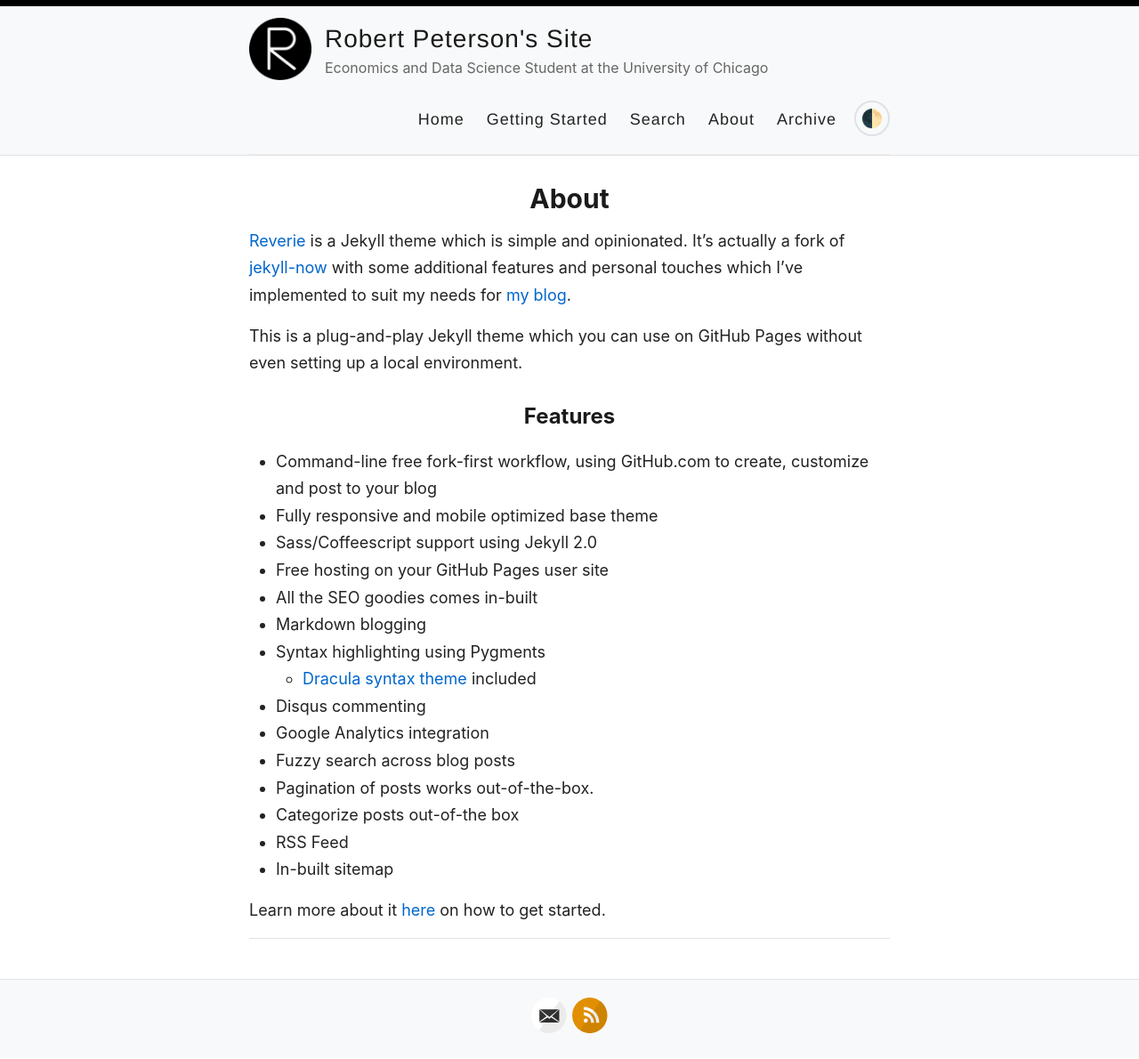
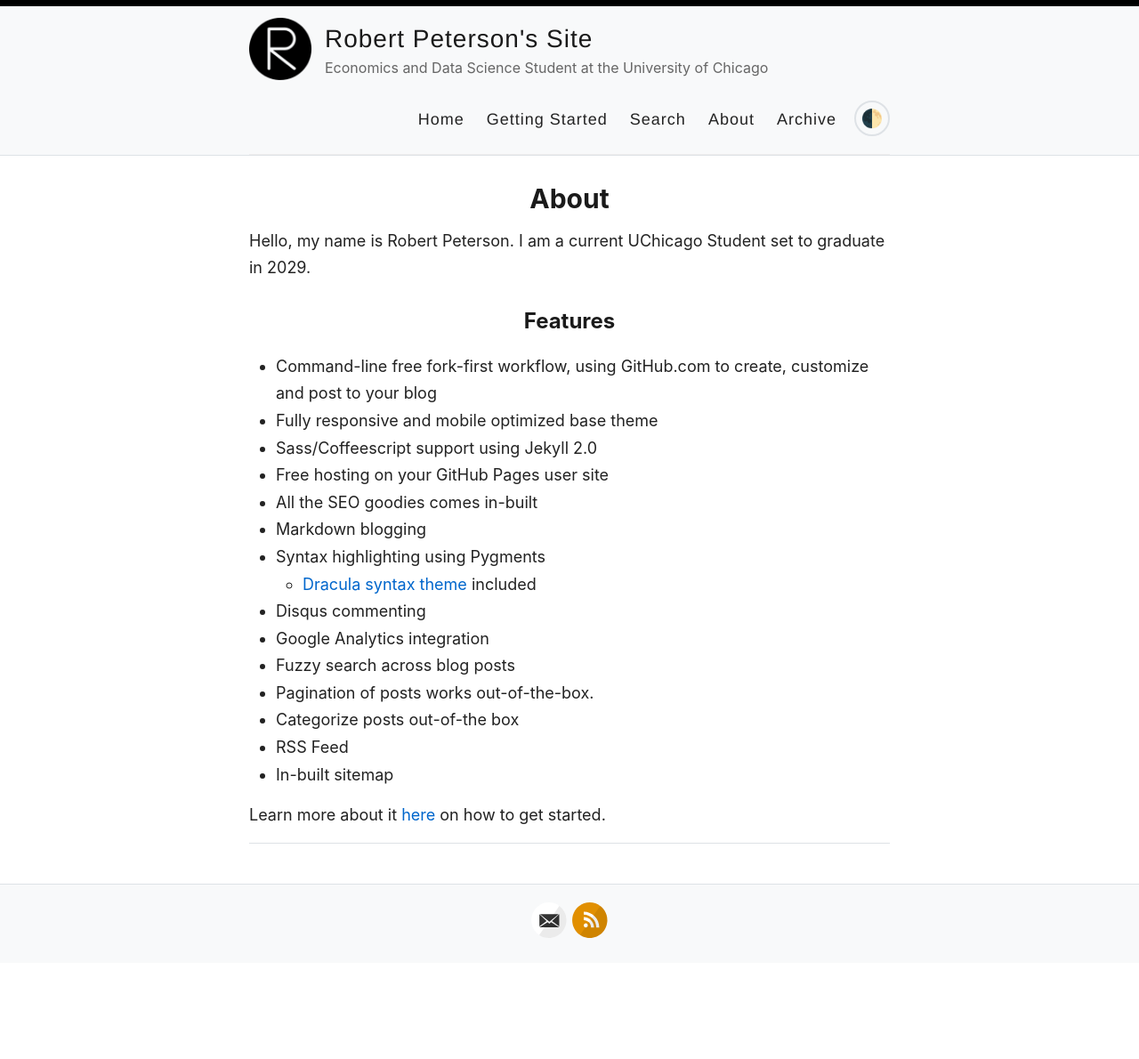
Before and after one commit to RobfPeterson/RobfPeterson.github.io, a Jekyll site: the page built from _pages/about.md, in a window 1280 px wide. Shown: the whole page at 89% size. Built offline with Jekyll 4.4.1, drawn with Linux system fonts in a browser that asks for light colours; after the commit the page ends 1083 px from its top, so only the background shows below that.

Commit message:
Update about.md

```diff
--- a/_pages/about.md
+++ b/_pages/about.md
@@ -4,9 +4,8 @@ title: About
 permalink: /about/
 ---
 
-[Reverie](https://github.com/amitmerchant1990/reverie) is a Jekyll theme which is simple and opinionated. It's actually a fork of [jekyll-now](https://github.com/barryclark/jekyll-now) with some additional features and personal touches which I've implemented to suit my needs for [my blog](https://www.amitmerchant.com).
+Hello, my name is Robert Peterson. I am a current UChicago Student set to graduate in 2029.
 
-This is a plug-and-play Jekyll theme which you can use on GitHub Pages without even setting up a local environment.
 
 ## Features
 
```
